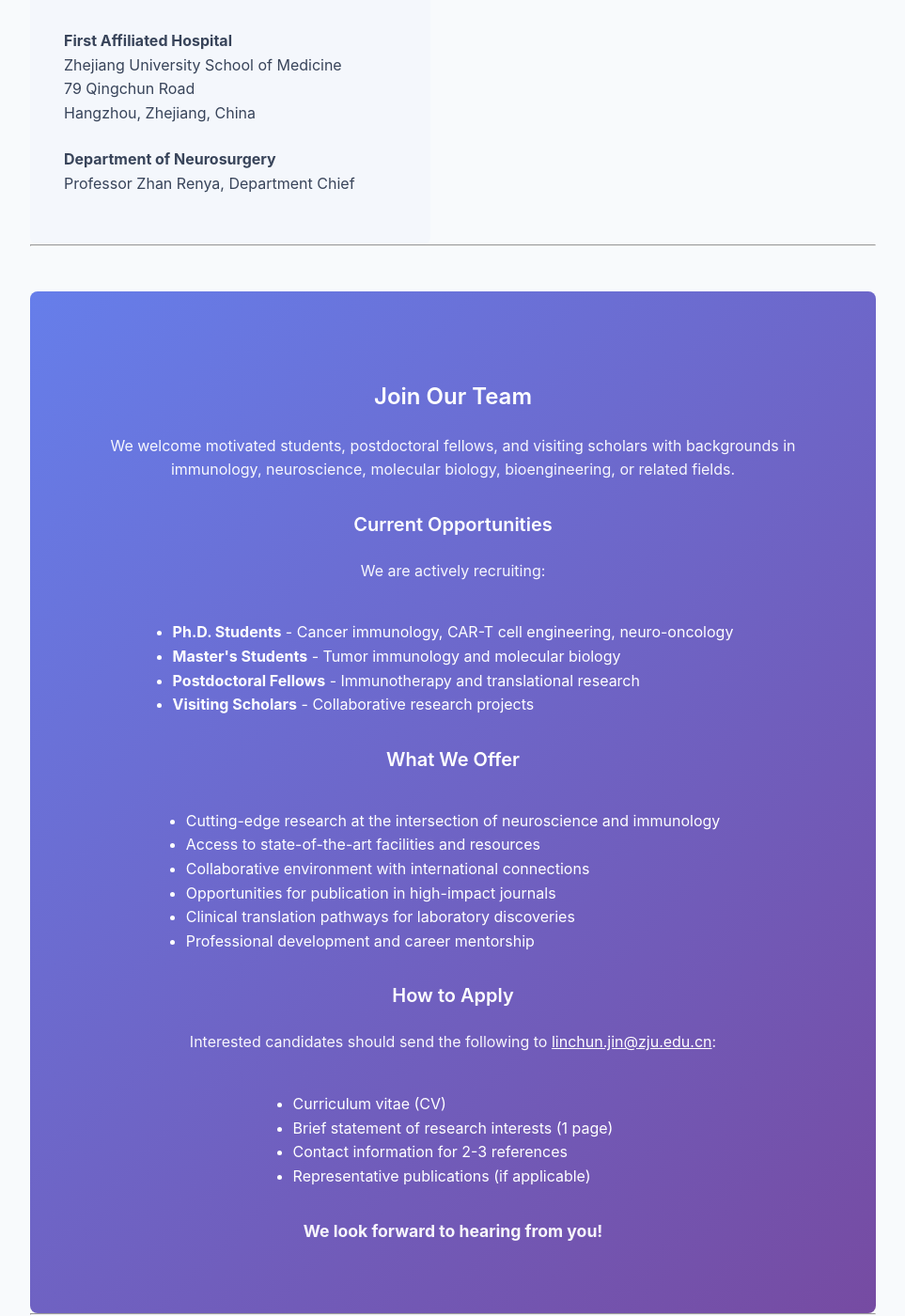
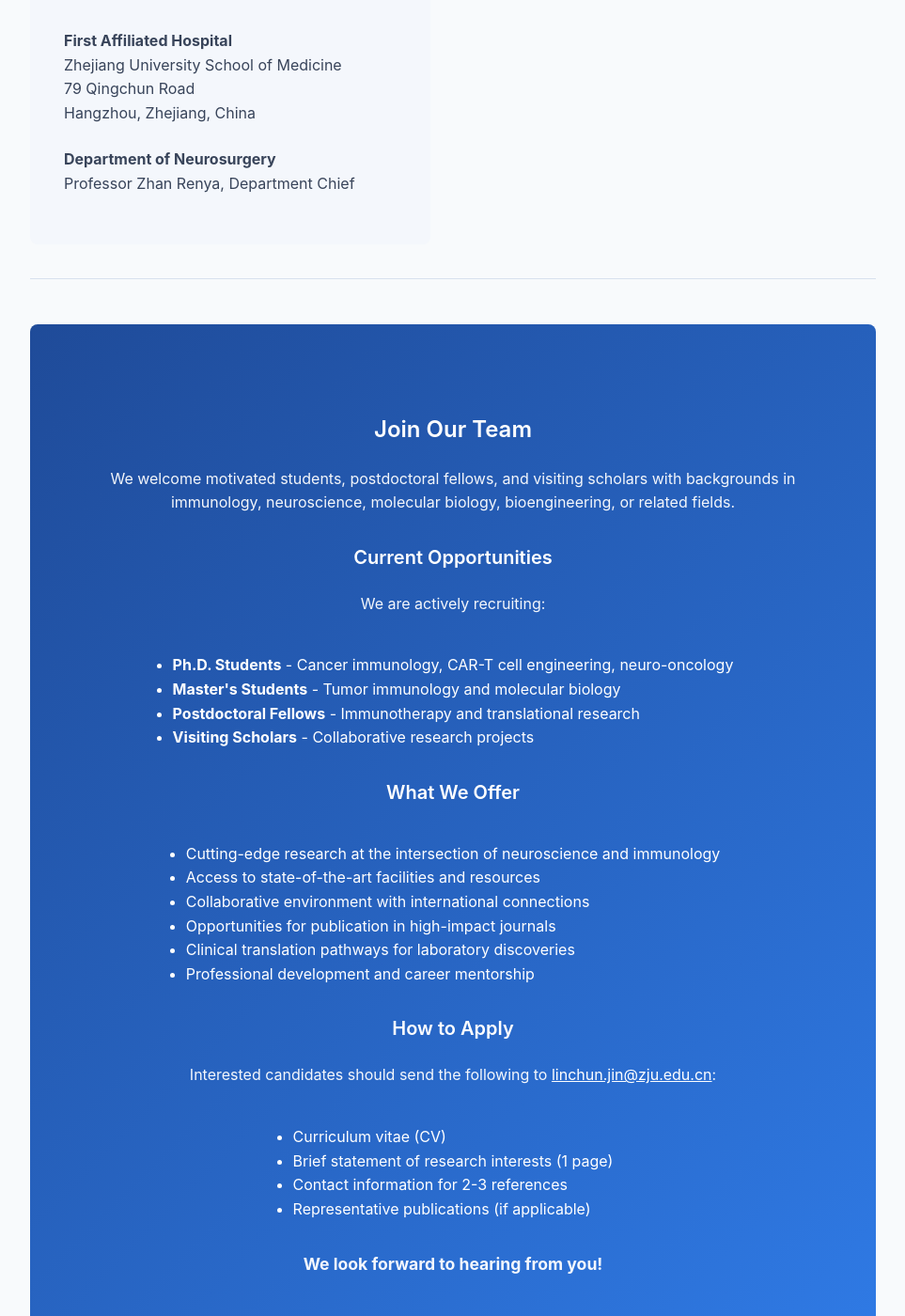
Before and after one commit to Zhan-JinLab/Zhan-JinLab.github.io, a Jekyll site: the page built from contact.md, in a window 1280 px wide and 1400 px high, scrolled down 1111 px. Shown: the whole window at 94% size, without its empty margins (158-1121 px from the left). Built offline with Jekyll 4.4.1, drawn with Linux system fonts in a browser that asks for light colours.

Commit message:
Tidy dividers and align contact colors to theme

```diff
--- a/assets/css/style.css
+++ b/assets/css/style.css
@@ -201,6 +201,12 @@ a:hover {
 .page-content h3,
 .page-content h4 {
     margin-top: var(--spacing-xl);
+}
+
+.page-content hr {
+    border: 0;
+    border-top: 1px solid var(--border-color);
+    margin: var(--spacing-lg) 0;
 }
 
 .subtitle {
@@ -605,7 +611,7 @@ a:hover {
 .join-us {
     margin-top: var(--spacing-xl);
     padding: var(--spacing-xl);
-    background: linear-gradient(135deg, #667eea 0%, #764ba2 100%);
+    background: linear-gradient(135deg, #1f4b99 0%, #2f7ae5 100%);
     color: var(--white);
     border-radius: 8px;
     text-align: center;
```
